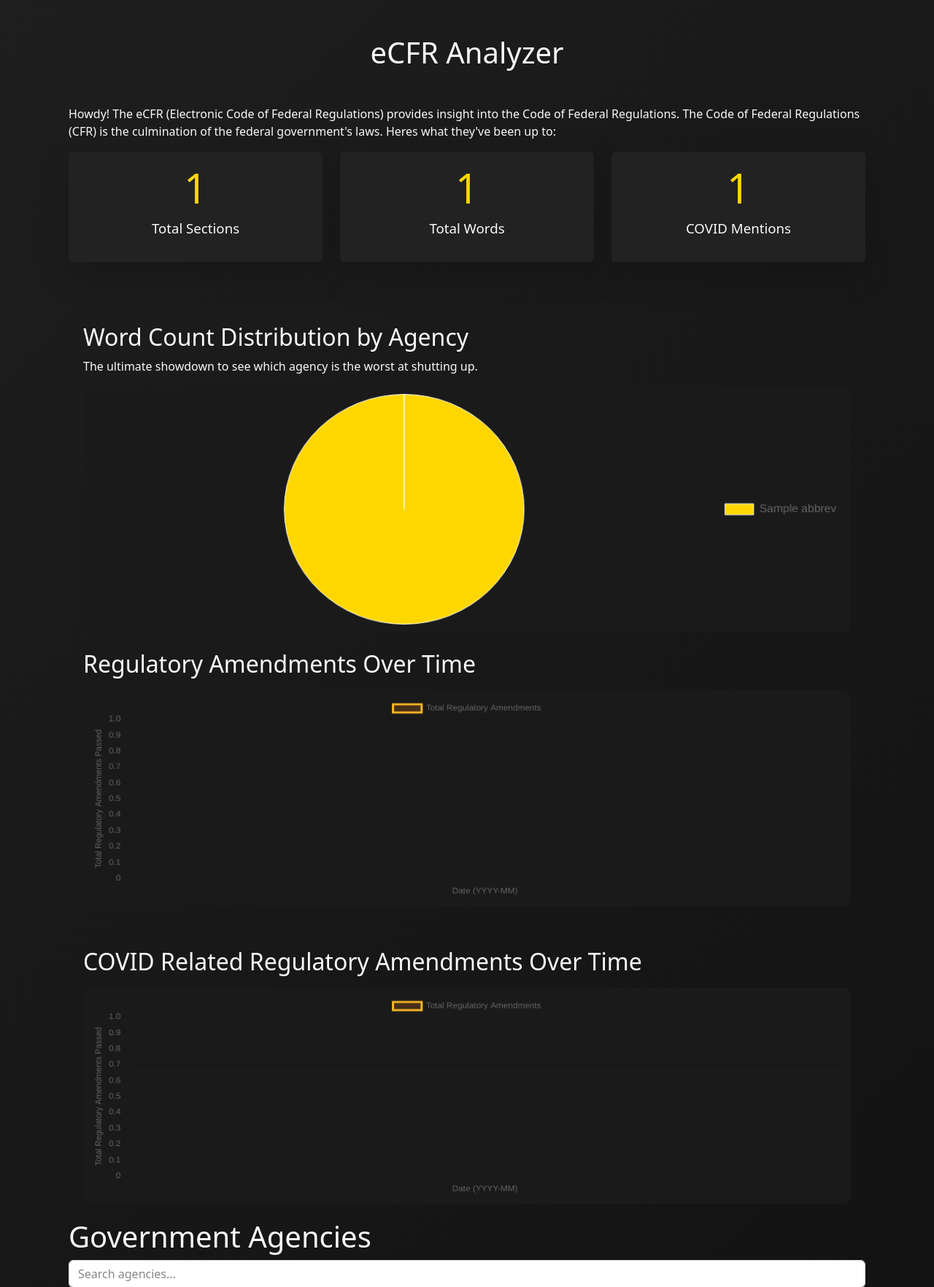
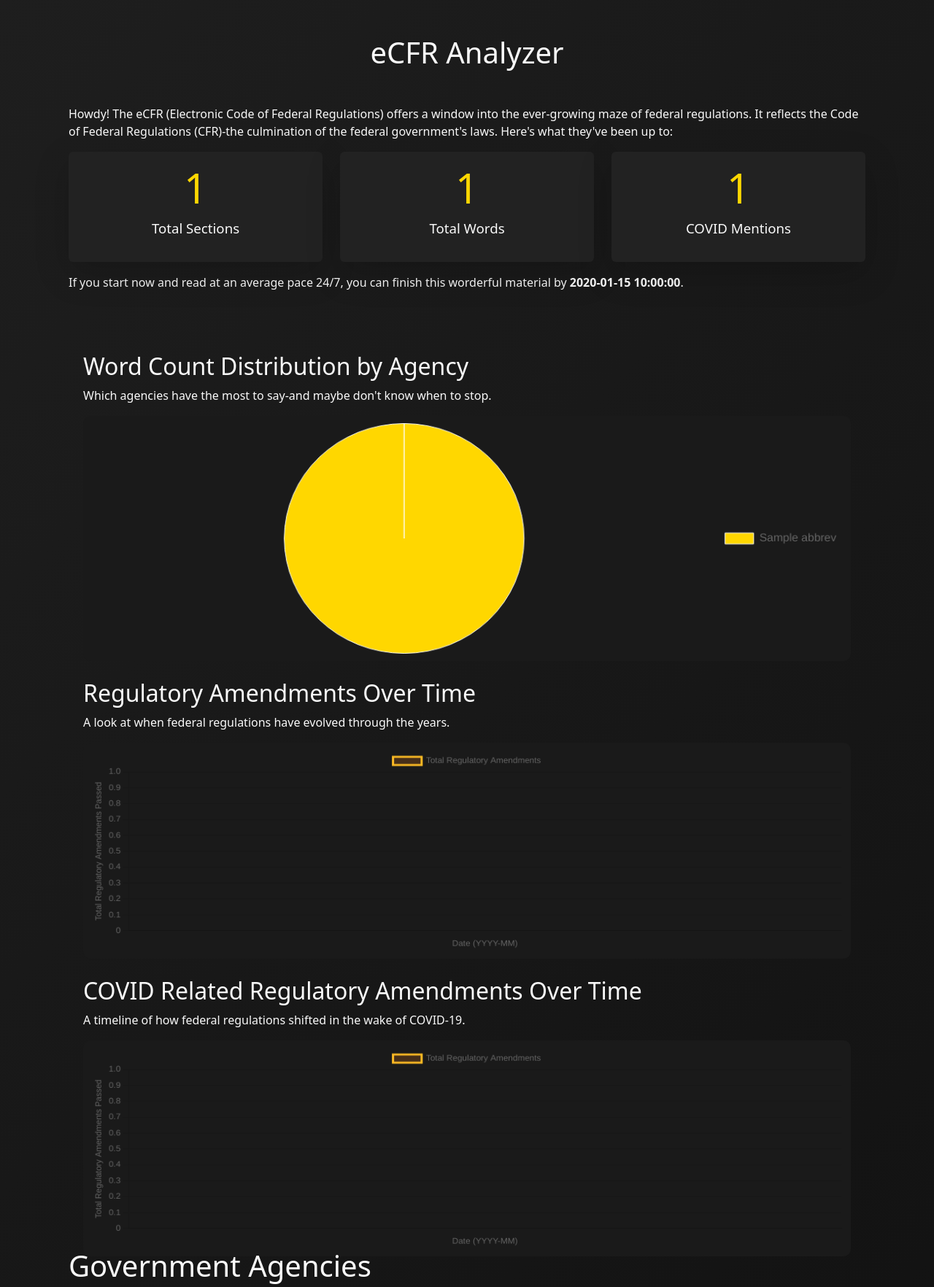
Before and after one commit to rbaker1776/eCFR-Analyzer, a Flask app: template app/templates/index.html in a window 1280 px wide. Shown: the top 1764 px of the page at 73% size. Run offline with Flask 3, Linux system fonts and the light colour scheme; the template is opened without the code that fills it: most values are stand-ins (such as "Sample title", 1, 10 or a date in 2020).

```diff
--- a/app/templates/index.html
+++ b/app/templates/index.html
@@ -15,9 +15,9 @@
         <div class="container my-5">
             <p style="margin-top: 1em">
             Howdy!
-            The eCFR (Electronic Code of Federal Regulations) provides insight into the Code of Federal Regulations.
-            The Code of Federal Regulations (CFR) is the culmination of the federal government's laws.
-            Heres what they've been up to:
+            The eCFR (Electronic Code of Federal Regulations) offers a window into the ever-growing maze of federal regulations.
+            It reflects the Code of Federal Regulations (CFR)-the culmination of the federal government's laws.
+            Here's what they've been up to:
             </p>
             <div class="row text-center">
                 <div class="col-md-4">
@@ -45,13 +45,16 @@
                     </div>
                 </div>
             </div>
+            <p style="margin-top: 1em">
+            If you start now and read at an average pace 24/7, you can finish this worderful material by <strong>{{ finish_date }}</strong>.
+            </p>
         </div>
 
         <div class="my-5" style="max-height: 50vh; padding: 2rem; margin: 0 auto;">
             <div class="my-1">
                 <h2>Word Count Distribution by Agency</h2>
                 <p>
-                The ultimate showdown to see which agency is the worst at shutting up.
+                Which agencies have the most to say-and maybe don't know when to stop.
                 </p>
             </div>
             <canvas id="sectionPieChart"></canvas>
@@ -60,7 +63,7 @@
         <div class="my-5" style="max-height: 45vh; padding: 2rem; margin: 0 auto;">
             <div class="my-1">
                 <h2>Regulatory Amendments Over Time</h2>
-                <p></p>
+                <p>A look at when federal regulations have evolved through the years.</p>
             </div>
             <canvas id="amendments-chart"></canvas>
         </div>
@@ -68,7 +71,7 @@
         <div class="my-5" style="max-height: 45vh; padding: 2rem; margin: 0 auto;">
             <div class="my-1">
                 <h2>COVID Related Regulatory Amendments Over Time</h2>
-                <p></p>
+                <p>A timeline of how federal regulations shifted in the wake of COVID-19.</p>
             </div>
             <canvas id="covid-amendments-chart"></canvas>
         </div>
```
Also changed, not shown: app/routes/main.py (+6 -3 lines), app/services/utils.py (+8 -0 lines).
